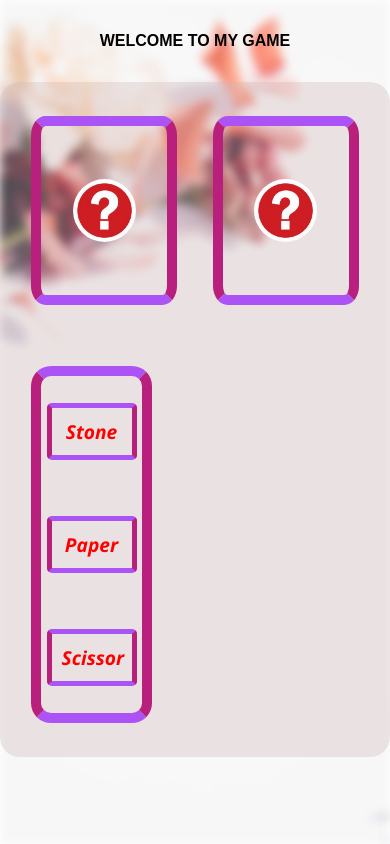
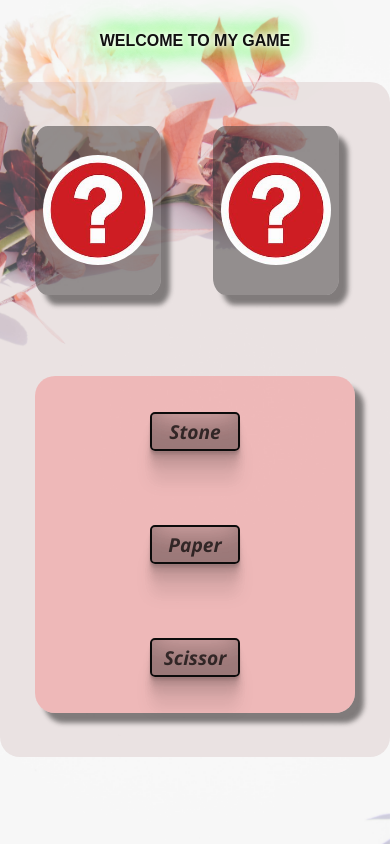
Before and after one commit to Yashveersoni123/sps_game.github.io, a plain HTML site: page index.html in a window 390 px wide. Drawn offline with Linux system fonts and the light colour scheme.

Commit message:
Update style.css

```diff
--- a/style.css
+++ b/style.css
@@ -6,7 +6,6 @@ body {
   height: 100%;
 }
 .container {
-  filter: blur(5px);
   position: fixed;
   background-size: cover;
   height: 100%;
@@ -15,20 +14,24 @@ body {
   background-image: url(img.jpg.jpg);
 }
 #sec {
-  position: relative;
   display: flex;
   justify-content: center;
-  align-items: center;
+  position: relative;
   font-weight: bold;
   font-family: "Ubuntu", sans-serif;
   padding: 1rem;
   color: black;
   text-transform: uppercase;
+  color: #ffffff;
 }
 #sec h3 {
+  color: #111010;
+  background: transparent;
+  text-shadow: 0 0 5px #fff, 0 0 10px #fff, 0 0 15px #fff, 0 0 20px #49ff18,
+    0 0 30px #49ff18, 0 0 40px #49ff18, 0 0 55px #49ff18, 0 0 75px #49ff18;
   font-size: 2rem;
-  position: relative;
 }
+
 .container1 {
   position: absolute;
   display: flex;
@@ -53,6 +56,7 @@ body {
     "left left left right right right"
     "header header header header header header";
 }
+
 #first {
   grid-area: right;
   display: flex;
@@ -62,52 +66,47 @@ body {
   align-items: center;
   height: 30vh;
   width: 100%;
-  border: 1px solid black;
-  background-color: transparent;
-  border: 10px solid black;
-  border-top: 10px solid #ac53f5;
-  border-bottom: 10px solid #ac53f5;
-  border-left: 10px solid rgb(185, 32, 126);
-  border-right: 10px solid rgb(185, 32, 126);
+  background-color: #3333337a;
+  box-shadow: 9px 10px 5px 0px rgba(0, 0, 0, 0.46);
+  -webkit-box-shadow: 9px 10px 5px 0px rgba(0, 0, 0, 0.46);
+  -moz-box-shadow: 9px 10px 5px 0px rgba(0, 0, 0, 0.46);
 }
 
 img {
   border-radius: 55%;
-  width: 50%;
+  width: 24vh;
+  animation-direction: alternate;
 }
+
 #second {
   grid-area: left;
   display: flex;
   border-radius: 10%;
-  border: 10px solid black;
 
   justify-content: center;
   align-items: center;
   width: 100%;
   height: 30vh;
-  background-color: transparent;
-  border-top: 10px solid #ac53f5;
-  border-bottom: 10px solid #ac53f5;
-  border-left: 10px solid rgb(185, 32, 126);
-  border-right: 10px solid rgb(185, 32, 126);
+  background-color: #3333337a;
+  box-shadow: 9px 10px 5px 0px rgba(0, 0, 0, 0.46);
+  -webkit-box-shadow: 9px 10px 5px 0px rgba(0, 0, 0, 0.46);
+  -moz-box-shadow: 9px 10px 5px 0px rgba(0, 0, 0, 0.46);
 }
 
 #third {
   grid-area: header;
   display: flex;
   list-style-type: none;
-  border: 10px solid black;
   justify-content: center;
   align-items: center;
   width: 100%;
   height: 80%;
   border-radius: 20px;
   text-align: center;
-  background-color: transparent;
-  border-top: 10px solid #ac53f5;
-  border-bottom: 10px solid #ac53f5;
-  border-left: 10px solid rgb(185, 32, 126);
-  border-right: 10px solid rgb(185, 32, 126);
+  background-color: #f483836e;
+  box-shadow: 9px 10px 5px 0px rgba(0, 0, 0, 0.46);
+  -webkit-box-shadow: 9px 10px 5px 0px rgba(0, 0, 0, 0.46);
+  -moz-box-shadow: 9px 10px 5px 0px rgba(0, 0, 0, 0.46);
 }
 #third li {
   display: flex;
@@ -127,18 +126,18 @@ button {
   font-family: "Segoe UI", Tahoma, Geneva, Verdana, sans-serif;
   font-style: italic;
   border-radius: 5px;
-  background-color: whitesmoke;
-  border-top: 5px solid #ac53f5;
-  border-bottom: 5px solid #ac53f5;
-  border-left: 5px solid rgb(185, 32, 126);
-  border-right: 5px solid rgb(185, 32, 126);
-  color: red;
+  border: 2px solid rgb(12, 11, 11);
+  color: rgba(0, 0, 0, 0.699);
+  box-shadow: rgba(0, 0, 0, 0.17) 0px -23px 25px 0px inset,
+    rgba(0, 0, 0, 0.15) 0px -36px 30px 0px inset,
+    rgba(0, 0, 0, 0.1) 0px -79px 40px 0px inset, rgba(0, 0, 0, 0.06) 0px 2px 1px,
+    rgba(0, 0, 0, 0.09) 0px 4px 2px, rgba(0, 0, 0, 0.09) 0px 8px 4px,
+    rgba(0, 0, 0, 0.09) 0px 16px 8px, rgba(0, 0, 0, 0.09) 0px 32px 16px;
   background-color: transparent;
   font-size: larger;
   width: 90%;
   padding: 10%;
 }
-
 
 @media screen and (max-width: 1136px) {
   body {
@@ -151,7 +150,6 @@ button {
 
   #sec {
     max-width: 100rem;
-    font-size: large;
   }
   .container1 {
     position: absolute;
@@ -191,7 +189,6 @@ button {
     align-items: center;
     width: 100%;
     height: 20vh;
-
   }
   #third {
     grid-area: header;
@@ -203,7 +200,7 @@ button {
   }
   img {
     border-radius: 55%;
-    width: 50%;
+    width: 19vh;
   }
   #sec {
     position: relative;
@@ -226,24 +223,28 @@ button {
   #first {
     width: 15vh;
   }
+  #null {
+    width: 13vh;
+  }
+  #null1 {
+    width: 13vh;
+  }
   #second {
     width: 15vh;
   }
   #third {
     list-style: none;
     display: grid;
-    width: 12vh;
+    width: 38vh;
     height: 40vh;
     text-align: center;
   }
-
-  button li {
-    height: 1rem;
-    margin: 0;
-    padding: 0;
-    text-align: center;
+  #third li {
+    margin: 0px;
+    padding: 0px;
+  }
+  #third li button {
+    margin: 0px;
+    padding: 4px;
   }
 }
-button {
-  text-align: center;
-}
```
